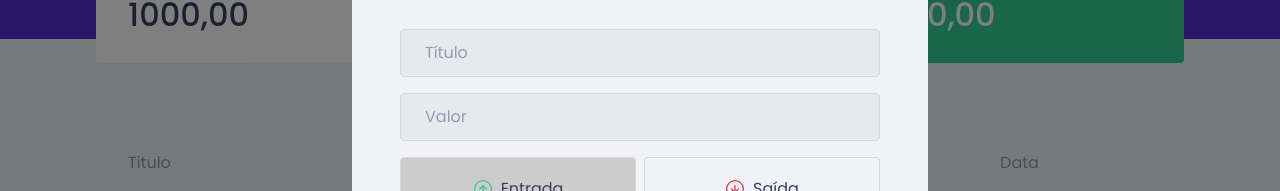
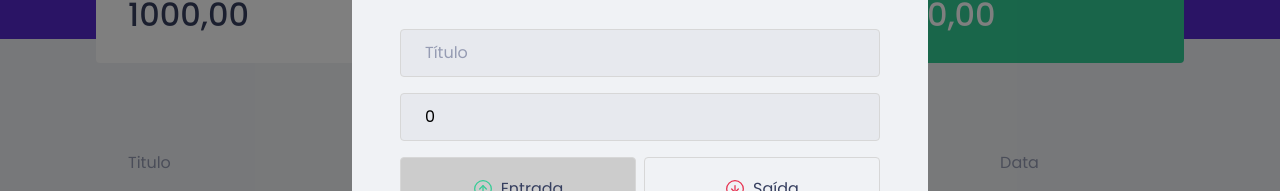
Before and after one commit to carlos-dev/dtmoney, a React (Create React App) app: page / in a window 1280 px wide. Both pictures are taken after a click on the button "nova transação". Shown: the part 233-424 px from the top of the page. Built offline with nearby package versions, Linux system fonts and the light colour scheme; no server answers; what miragejs would draw is missing.

Commit message:
pegando os dados do formulário

```diff
--- a/package.json
+++ b/package.json
@@ -17,6 +17,7 @@
     "@testing-library/jest-dom": "^5.11.4",
     "@testing-library/react": "^11.1.0",
     "@testing-library/user-event": "^12.1.10",
+    "@types/axios": "^0.14.0",
     "@types/jest": "^26.0.15",
     "@types/node": "^12.0.0",
     "@types/react": "^17.0.0",
--- a/src/components/TransactionModal/index.tsx
+++ b/src/components/TransactionModal/index.tsx
@@ -1,8 +1,7 @@
+import { useState, FormEvent, useEffect } from 'react';
 import Modal from 'react-modal';
 
 import * as S from './styles';
-
-import { useState } from 'react';
 
 import incomeImg from '../../assets/income.svg';
 import outcomeImg from '../../assets/outcome.svg';
@@ -14,7 +13,26 @@
 }
 
 export function TransactionModal({isOpen, onRequestClose}: TransactionModalProps) {
+  const [title, setTitle] = useState('');
+  const [value, setValue] = useState(0);
+  const [category, setCategory] = useState('');
+
   const [type, setType] = useState('deposit');
+
+  useEffect(() => {
+    Modal.setAppElement('body');
+  }, [])
+
+  function handleCreateTransaction(event: FormEvent) {
+    event.preventDefault();
+
+    console.log({
+      title,
+      value,
+      category,
+      type,
+    });
+  }
 
   return (
     <Modal
@@ -31,12 +49,21 @@
         <img src={closeImg} alt="Fechar modal" />
       </button>
 
-      <S.Form>
+      <S.Form onSubmit={handleCreateTransaction}>
         <h2>Cadastrar transação</h2>
 
-        <input placeholder="Título"/>
+        <input
+          placeholder="Título"
+          value={title}
+          onChange={(event) => setTitle(event.target.value)}
+        />
 
-        <input placeholder="Valor" type="number" />
+        <input
+          placeholder="Valor"
+          type="number"
+          value={value}
+          onChange={(event) => setValue(Number(event.target.value))}
+        />
 
         <S.TransactionTypeContainer>
           <S.RadioBox
@@ -58,7 +85,11 @@
           </S.RadioBox>
         </S.TransactionTypeContainer>
 
-        <input placeholder="Categoria" />
+        <input
+          placeholder="Categoria"
+          value={category}
+          onChange={(event) => setCategory(event.target.value)}
+        />
 
         <button type="submit">Cadastrar</button>
       </S.Form>
--- a/src/components/transactionsTable/index.tsx
+++ b/src/components/transactionsTable/index.tsx
@@ -7,7 +7,7 @@
 export function TransactionsTable() {
   useEffect(() => {
     api.get('transactions').then(response => {
-      console.log(response.data);
+      // console.log(response.data);
     });
   }, []);
 
--- a/tsconfig.json
+++ b/tsconfig.json
@@ -18,7 +18,7 @@
     "resolveJsonModule": true,
     "isolatedModules": true,
     "noEmit": true,
-    "jsx": "react-jsx"
+    "jsx": "react-jsx",
   },
   "include": [
     "src"
```
Also changed, not shown: 1 other file (tests, documents, lock files or other folders).
